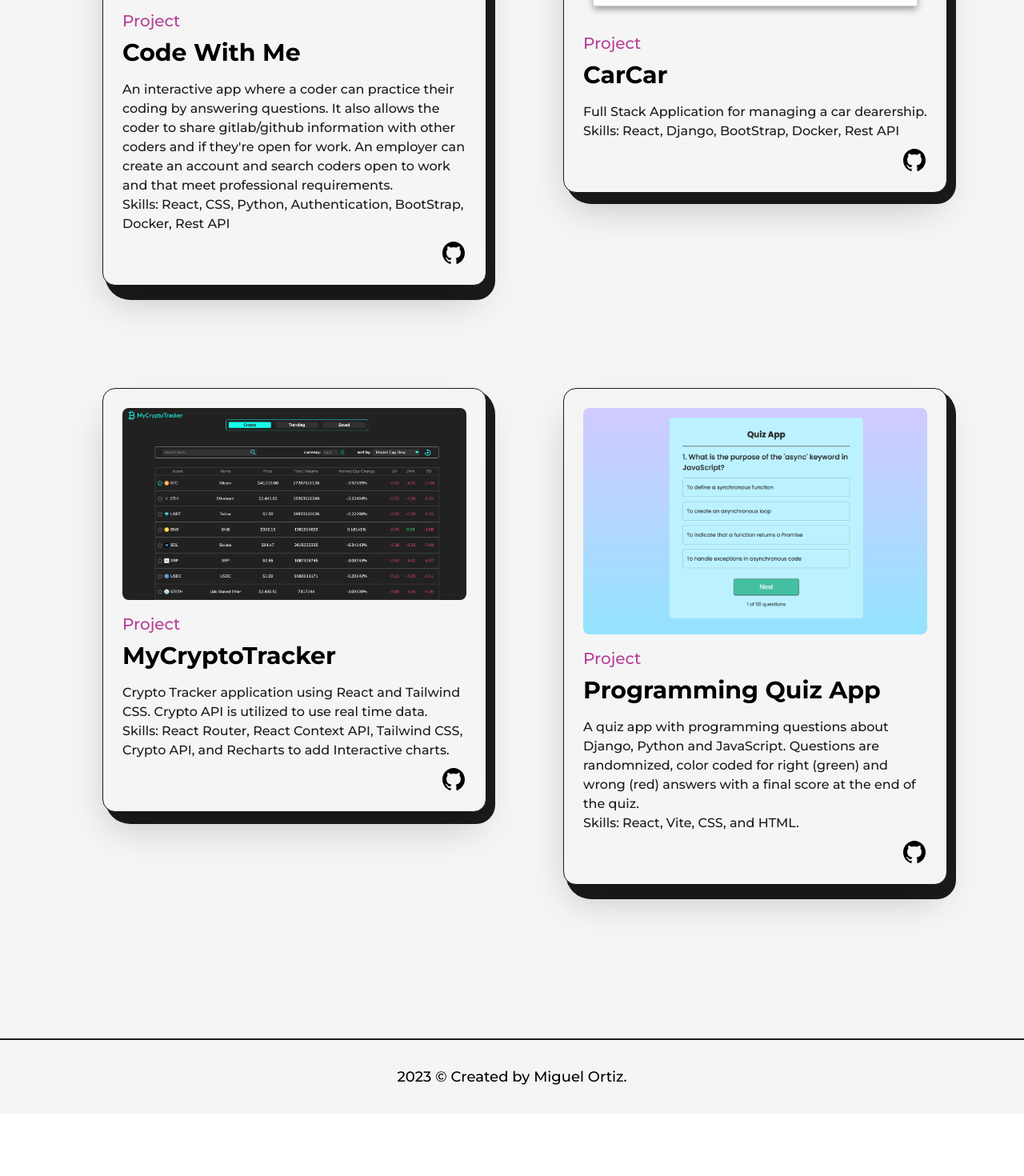
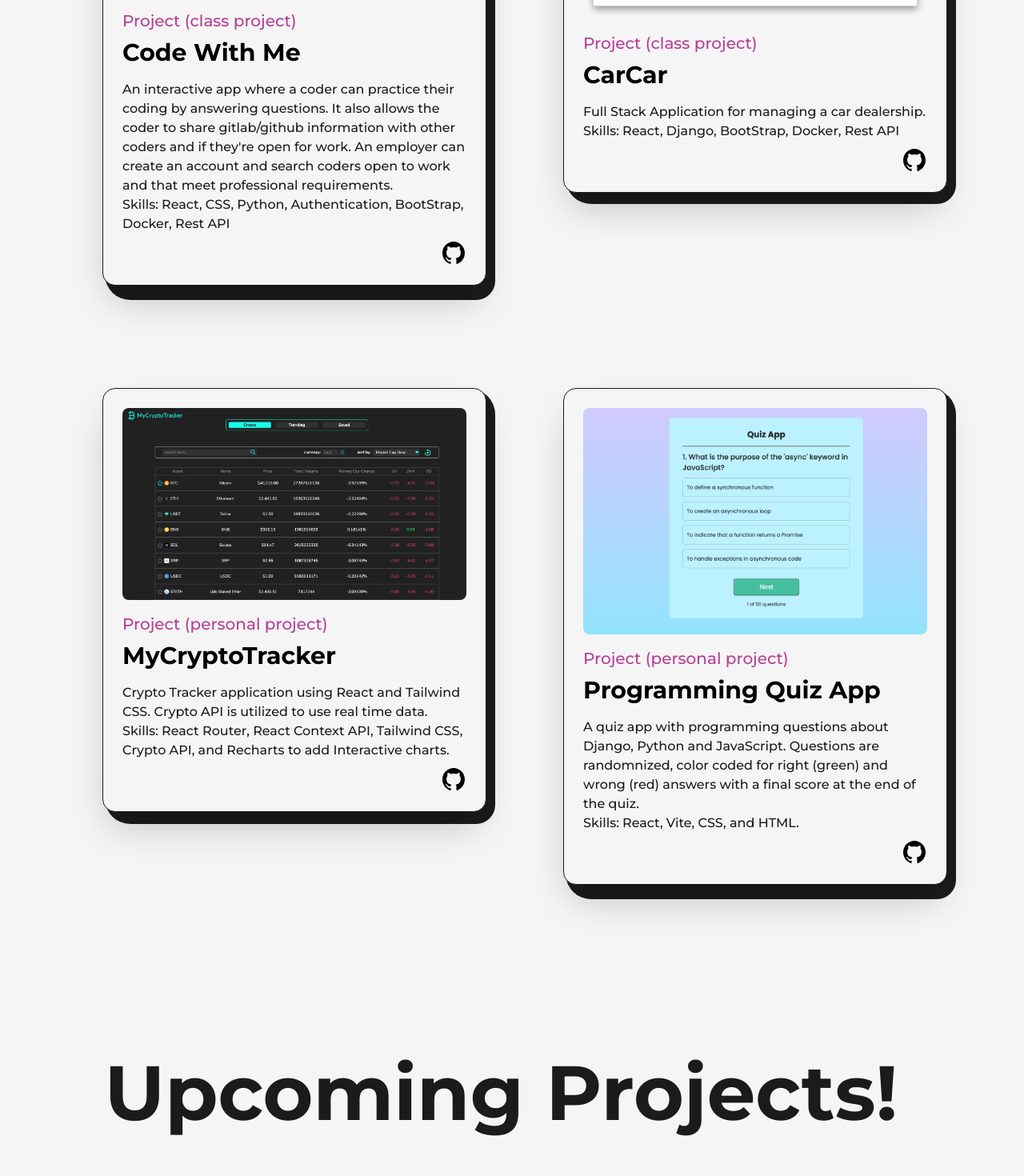
Before and after one commit to miguemigue25/portfolio, a Next.js app: page /projects in a window 1280 px wide. Shown: the part 1180-2650 px from the top of the page at 80% size. Before the commit the page ends 2572 px from the top, so only its background shows below. Built offline with nearby package versions, Linux system fonts and the light colour scheme.

Commit message:
added upcoming project section

```diff
--- a/src/pages/projects.js
+++ b/src/pages/projects.js
@@ -12,6 +12,7 @@
 import proj5 from "../../public/images/projects/quiz-1.png";
 // import proj6 from "../../public/images/projects/devdreaming.jpg";
 import TransitionEffect from "@/components/TransitionEffect";
+import projUpcoming1 from "../../public/images/projects/chess.png";
 
 const FramerImage = motion(Image);
 
@@ -162,6 +163,53 @@
   );
 };
 
+const UpcomingProject = ({ type, title, summary, img }) => {
+  return (
+    <article
+      className="relative flex w-full flex-col items-center justify-center rounded-2xl  rounded-br-2xl
+      border  border-solid  border-dark bg-light p-6  shadow-2xl dark:border-light dark:bg-dark
+      xs:p-4
+      "
+    >
+      <div
+        className="absolute  top-0 -right-3 -z-10 h-[103%] w-[102%] rounded-[2rem] rounded-br-3xl bg-dark
+        dark:bg-light  md:-right-2 md:w-[101%] xs:h-[102%]
+       xs:rounded-[1.5rem]  "
+      />
+
+      <div className="w-full cursor-pointer overflow-hidden rounded-lg">
+        <FramerImage
+          src={img}
+          className="h-auto w-full"
+          whileHover={{ scale: 1.05 }}
+          transition={{ duration: 0.2 }}
+          sizes="(max-width: 768px) 100vw,
+              (max-width: 1200px) 50vw,
+              33vw"
+        />
+      </div>
+      <div className="mt-4 flex w-full flex-col items-start justify-between">
+        <span className="text-xl font-medium text-primary dark:text-primaryDark lg:text-lg md:text-base">
+          {type}
+        </span>
+
+        <h2 className="my-2 w-full text-left text-3xl font-bold lg:text-2xl">
+          {title}
+        </h2>
+        <p className="my-2 rounded-md font-medium text-dark dark:text-light sm:text-sm">
+          {summary}
+        </p>
+        {/* You can leave this section empty or customize it further */}
+        <div className="flex w-full items-center justify-between">
+          {/* Add any additional content or components here */}
+        </div>
+      </div>
+    </article>
+  );
+};
+
+
+
 export default function Projects() {
   return (
     <>
@@ -186,7 +234,7 @@
           <div className="grid grid-cols-12 gap-24 gap-y-32 xl:gap-x-16 lg:gap-x-8 md:gap-y-24 sm:gap-x-0">
             <div className="col-span-12">
               <FeaturedProject
-                type="Featured Project"
+                type="Featured Project (class project)"
                 title="Voy-Amie"
                 summary="An interactive web app where all the trip planning becomes fun! Invite friends to your trip or be invited to one of their trips, trip partcipipants can vote on activities and leave comments. Instead of having to do all of that in so many apps, you can do it just in Voy-Amie and have fun while doing it!"
                 img={proj1}
@@ -196,7 +244,7 @@
             </div>
             <div className="col-span-6 sm:col-span-12">
               <Project
-                type="Project"
+                type="Project (class project)"
                 title="Code With Me"
                 summary={
                   <ul className="list-inside">
@@ -216,12 +264,12 @@
             </div>
             <div className="col-span-6 sm:col-span-12">
               <Project
-                type="Project"
+                type="Project (class project)"
                 title="CarCar"
                 summary={
                   <ul className="list-inside">
                       <li>
-                      Full Stack Application for managing a car dearership.
+                      Full Stack Application for managing a car dealership.
                       </li>
                        <li>
                        Skills: React, Django, BootStrap, Docker, Rest API
@@ -236,7 +284,7 @@
             </div>
             <div className="col-span-6 sm:col-span-12">
               <Project
-                type="Project"
+                type="Project (personal project)"
                 title="MyCryptoTracker"
                 summary={
                   <ul className="list-inside">
@@ -256,7 +304,7 @@
             </div>
             <div className="col-span-6 sm:col-span-12">
               <Project
-                type="Project"
+                type="Project (personal project)"
                 title="Programming Quiz App"
                 summary={
                   <ul className="list-inside">
@@ -274,35 +322,50 @@
                 github="https://github.com/miguemigue25/Quiz-app"
               />
             </div>
-            {/* <div className="col-span-12">
-              <FeaturedProject
-                type="Portfolio Website"
-                title="React Portfolio Website"
-                summary="A professional portfolio website using React JS, Framer-motion, and Styled-components. It has smooth page transitions, cool background effects, unique design and it is mobile responsive."
-                img={proj4}
-                link="https://devdreaming.com/videos/build-stunning-portfolio-website-react-js-framer-motion"
-                github="https://github.com/codebucks27/react-portfolio-final"
+          </div>
+        </Layout>
+        <Layout className="pt-16">
+          <AnimatedText
+            text="Upcoming Projects!"
+            className="mb-16 !text-8xl !leading-tight lg:!text-7xl sm:mb-8 sm:!text-6xl xs:!text-4xl"
+          />
+          <div className="grid grid-cols-12 gap-24 gap-y-32 xl:gap-x-16 lg:gap-x-8 md:gap-y-24 sm:gap-x-0">
+            <div className="col-span-6 sm:col-span-12">
+              <UpcomingProject
+                type="Upcoming Project (personal project)"
+                title="Chess Game"
+                summary={
+                  <ul className="list-inside">
+                    <li>
+                    A fun game of chess!!
+                    </li>
+                    <li>
+                    Skills: ...
+                    </li>
+                  </ul>
+                }
+                img={projUpcoming1}
               />
             </div>
-            <div className="col-span-6 sm:col-span-12">
-              <Project
-                type="Website Template"
-                img={proj5}
-                title="Agency Website Template"
-                link="https://devdreaming.com/videos/build-stunning-fashion-studio-website-with-reactJS-locomotive-scroll-gsap"
-                github="https://github.com/codebucks27/wibe-studio"
-              />
-            </div>
-            <div className="col-span-6 sm:col-span-12">
-              <Project
-                type="Blog Website"
-                img={proj6}
-                title="DevDreaming"
-                link="https://devdreaming.com"
-                github="https://github.com/codebucks27"
+            {/* <div className="col-span-6 sm:col-span-12">
+              <UpcomingProject
+                type="Upcoming Project"
+                title="Chess Game"
+                summary={
+                  <ul className="list-inside">
+                    <li>
+                    A fun game of chess!!
+                    </li>
+                    <li>
+                    Skills: ...
+                    </li>
+                  </ul>
+                }
+                img={projUpcoming1}
               />
             </div> */}
           </div>
+
         </Layout>
       </main>
     </>
```
Also changed, not shown: public/images/projects/chess.png (added), 1 other file (tests, documents, lock files or other folders).
